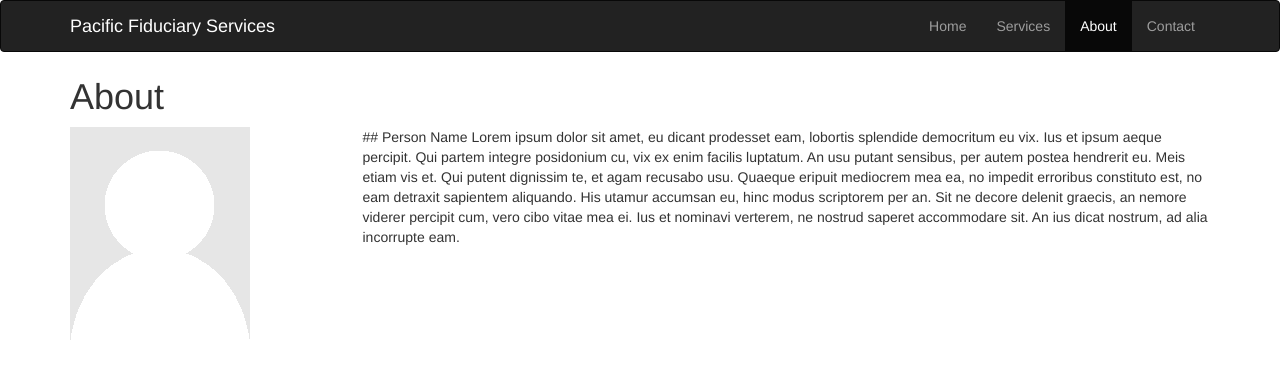
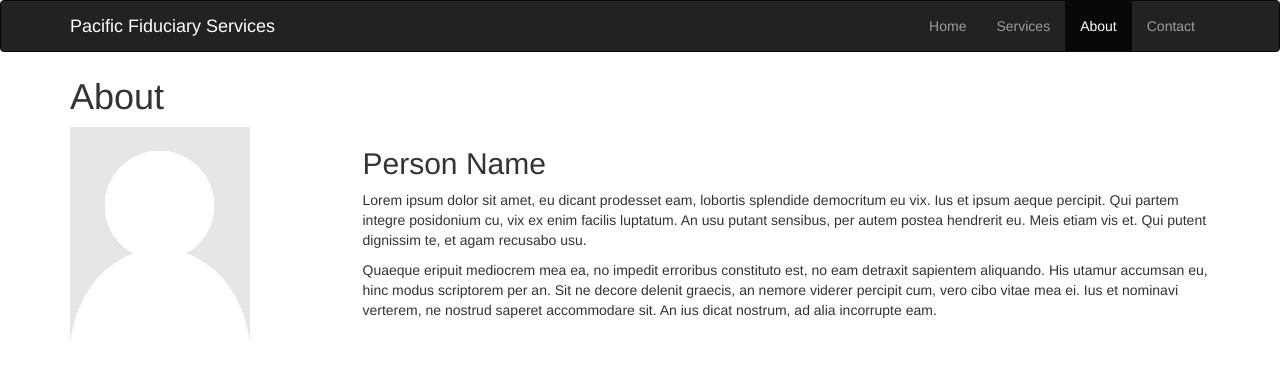
Before and after one commit to pacificfiduciaryservices/pacificfiduciaryservices.github.io, a Jekyll site: the page built from about/index.md, in a window 1280 px wide. Shown: the top 379 px of the page. Built offline with Jekyll 4.4.1, drawn with Linux system fonts in a browser that asks for light colours; nearby versions of some CDN libraries.

```diff
--- a/about/index.md
+++ b/about/index.md
@@ -9,9 +9,9 @@ title: About
     <img class="pull-left" src="/images/portrait-placeholder.png" alt="Person Placeholder">
   </div>
   <div class="col-md-9">
-    ## Person Name
-    Lorem ipsum dolor sit amet, eu dicant prodesset eam, lobortis splendide democritum eu vix. Ius et ipsum aeque percipit. Qui partem integre posidonium cu, vix ex enim facilis luptatum. An usu putant sensibus, per autem postea hendrerit eu. Meis etiam vis et. Qui putent dignissim te, et agam recusabo usu.
+    <h2>Person Name</h2>
+    <p>Lorem ipsum dolor sit amet, eu dicant prodesset eam, lobortis splendide democritum eu vix. Ius et ipsum aeque percipit. Qui partem integre posidonium cu, vix ex enim facilis luptatum. An usu putant sensibus, per autem postea hendrerit eu. Meis etiam vis et. Qui putent dignissim te, et agam recusabo usu.</p>
 
-    Quaeque eripuit mediocrem mea ea, no impedit erroribus constituto est, no eam detraxit sapientem aliquando. His utamur accumsan eu, hinc modus scriptorem per an. Sit ne decore delenit graecis, an nemore viderer percipit cum, vero cibo vitae mea ei. Ius et nominavi verterem, ne nostrud saperet accommodare sit. An ius dicat nostrum, ad alia incorrupte eam.
+    <p>Quaeque eripuit mediocrem mea ea, no impedit erroribus constituto est, no eam detraxit sapientem aliquando. His utamur accumsan eu, hinc modus scriptorem per an. Sit ne decore delenit graecis, an nemore viderer percipit cum, vero cibo vitae mea ei. Ius et nominavi verterem, ne nostrud saperet accommodare sit. An ius dicat nostrum, ad alia incorrupte eam.</p>
   </div>
 </div>
```
